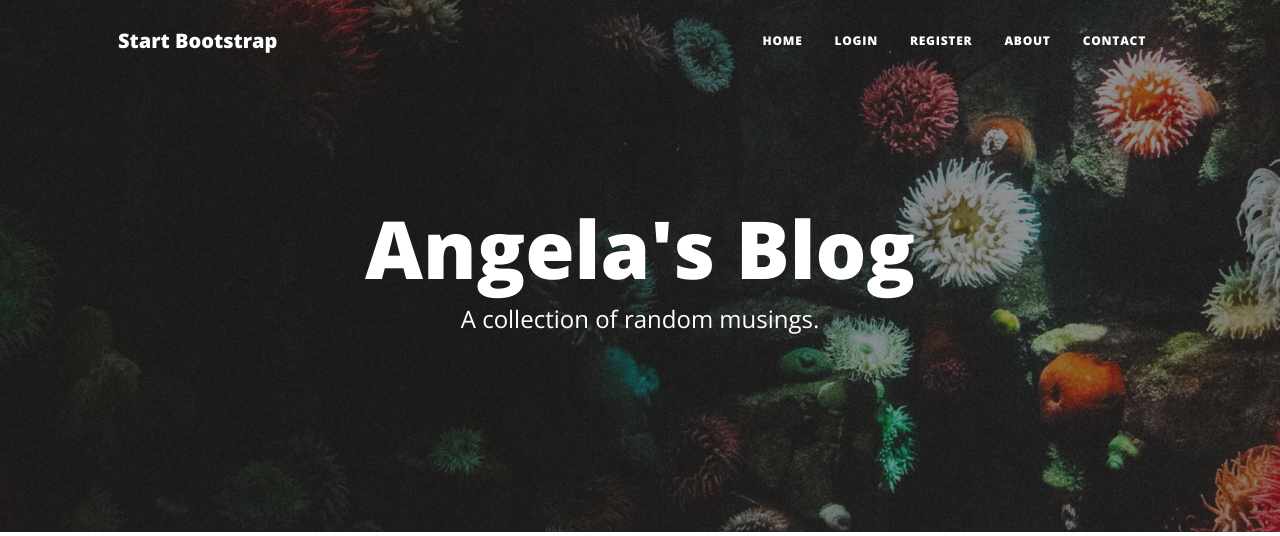
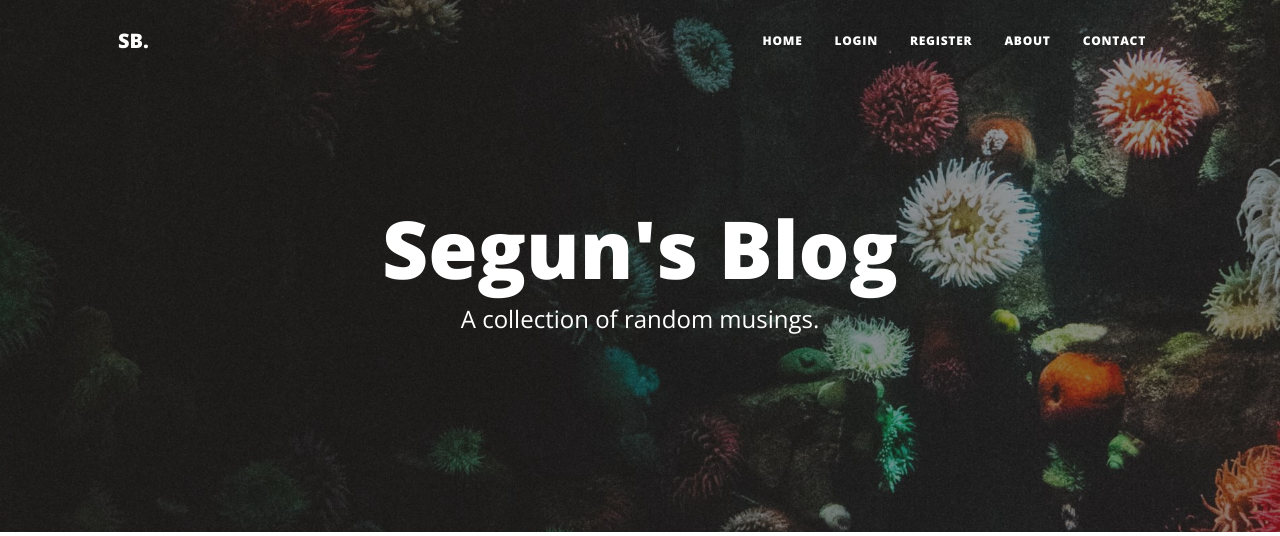
Before and after one commit to segs101/blog, a Flask app: page / in a window 1280 px wide. Shown: the top 536 px of the page. Run offline with Flask 3, Linux system fonts and the light colour scheme; data that the repository does not hold is empty; some libraries are stand-ins or nearby versions.

Commit message:
edited templates/header.htm

```diff
--- a/templates/header.html
+++ b/templates/header.html
@@ -8,7 +8,7 @@
     />
     <meta name="description" content="" />
     <meta name="author" content="" />
-    <title>Angela's Blog</title>
+    <title>Segun's Blog</title>
     {% block styles %}
     <!-- Load Bootstrap-Flask CSS here -->
     {{ bootstrap.load_css() }}
@@ -44,7 +44,7 @@
     <!-- Navigation-->
     <nav class="navbar navbar-expand-lg navbar-light" id="mainNav">
       <div class="container px-4 px-lg-5">
-        <a class="navbar-brand" href="/">Start Bootstrap</a>
+        <a class="navbar-brand" href="/">SB.</a>
         <button
           class="navbar-toggler"
           type="button"
--- a/templates/index.html
+++ b/templates/index.html
@@ -9,7 +9,7 @@
     <div class="row gx-4 gx-lg-5 justify-content-center">
       <div class="col-md-10 col-lg-8 col-xl-7">
         <div class="site-heading">
-          <h1>Angela's Blog</h1>
+          <h1>Segun's Blog</h1>
           <span class="subheading">A collection of random musings.</span>
         </div>
       </div>
```
